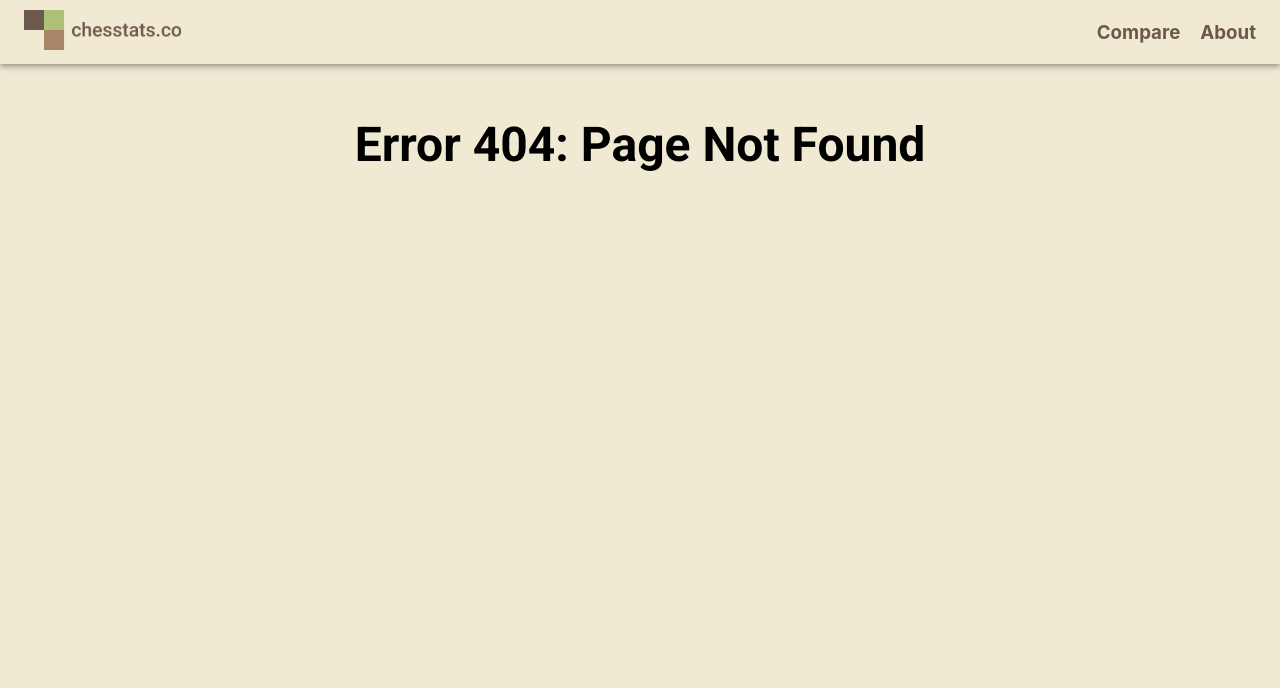
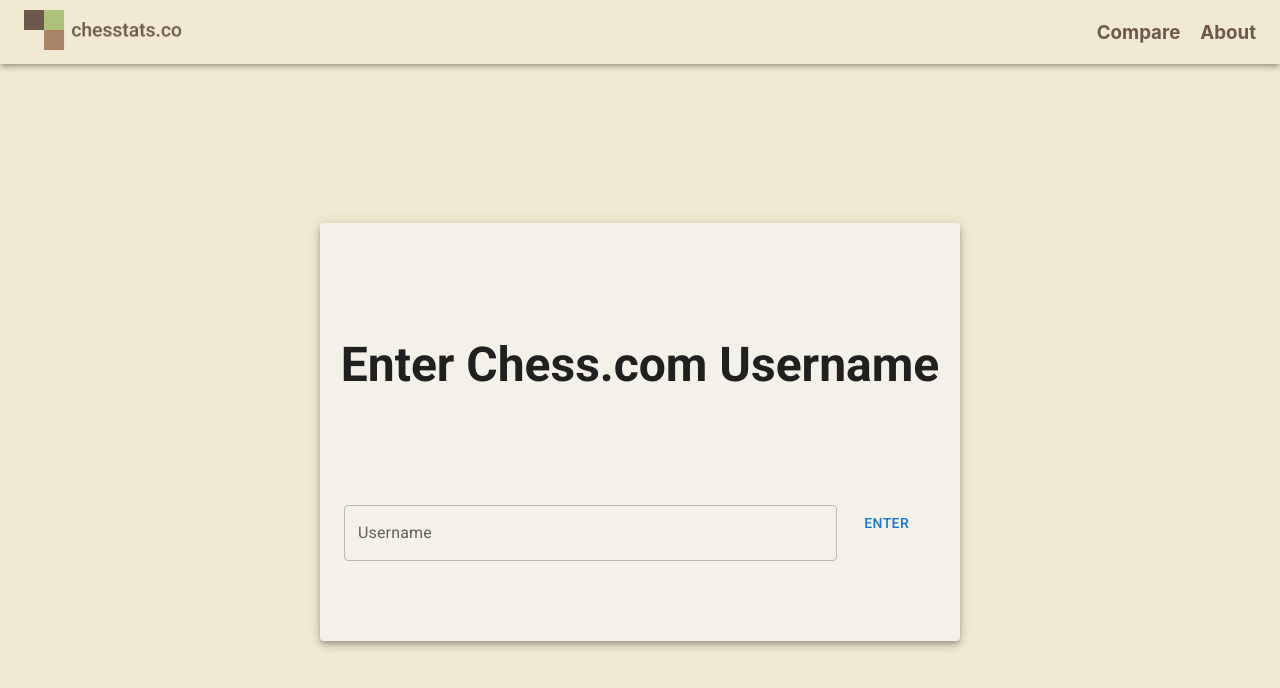
Before and after one commit to danikrisdayadi/chesstats, a React (Create React App) app in the folder client/: page /compare in a window 1280 px wide. Before the commit this address had no page. Shown: the top 688 px of the page. Built offline with nearby package versions, Linux system fonts and the light colour scheme.

Commit message:
Add Compare Page

```diff
--- a/client/src/App.js
+++ b/client/src/App.js
@@ -1,9 +1,10 @@
 import * as React from 'react';
+import { StyledEngineProvider } from '@mui/material/styles';
 import { BrowserRouter, Routes, Route } from 'react-router-dom';
+import ComparePage from './pages/ComparePage';
 import LandingPage from './pages/LandingPage';
 import Error404Page from './pages/Error404Page';
 import NavigationBar from './components/NavigationBar';
-import { StyledEngineProvider } from '@mui/material/styles';
 import "./App.scss";
 
 function App() {
@@ -14,6 +15,7 @@
         <BrowserRouter>
           <Routes>
             <Route path="/" element={<LandingPage />} />
+            <Route path="/compare" element={<ComparePage />} />
             <Route path="*" element={<Error404Page />} />
           </Routes>
         </BrowserRouter>
--- /dev/null
+++ b/client/src/pages/ComparePage.jsx
@@ -0,0 +1,47 @@
+import { Button, Container, Grid, Paper, TextField } from "@mui/material";
+import { PaddingY } from "../components/Spacing";
+
+function ComparePage() {
+  return (
+    <Grid
+      container
+      direction="column"
+      alignItems="center"
+      align="center"
+      justifyContent="center"
+      sx={{ height: "92vh" }}
+    >
+      <Paper
+        elevation={5}
+        sx={{
+          backgroundColor: "#F3F1E8",
+          minWidth: "fit-content",
+          width: "50vw",
+          maxWidth: "90vw",
+        }}
+      >
+        <PaddingY padding={"5vh"} />
+        <h1>Enter Chess.com Username</h1>
+        <PaddingY padding={"5vh"} />
+        <Container>
+          <Grid container>
+            <Grid item xs={6} sm={10} justifyContent="flex-end">
+              <TextField
+                fullWidth
+                id="outlined-basic"
+                label="Username"
+                variant="outlined"
+              />
+            </Grid>
+            <Grid item xs={6} sm={2}>
+              <Button>Enter</Button>
+            </Grid>
+          </Grid>
+        </Container>
+        <PaddingY padding={"5vh"} />
+      </Paper>
+    </Grid>
+  );
+}
+
+export default ComparePage;
```
